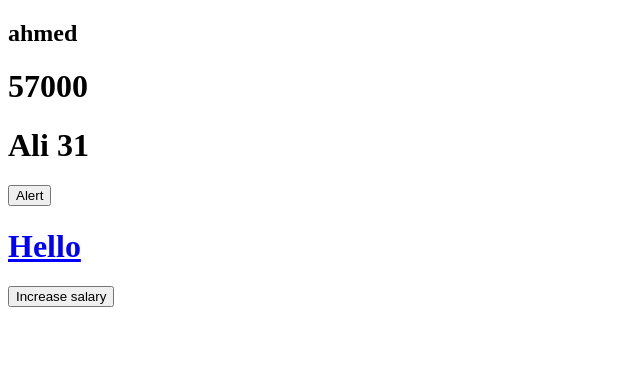
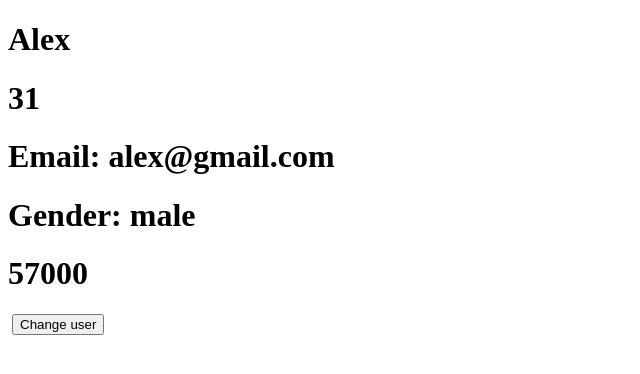
Before and after one commit to Ahmed13061988/Vue-training-, a plain HTML site: page index.html in a window 1280 px wide. Shown: the whole page, without its empty margins (0-640 px from the left). Drawn offline with nearby package versions, Linux system fonts and the light colour scheme.

Commit message:
addind async function to fetch

```diff
--- a/app.js
+++ b/app.js
@@ -1,26 +1,25 @@
 new Vue({
     el: '#app',
     data: {
-        name : "ahmed",
+        name : "Alex",
         age: 31,
+        email: "alex@gmail.com",
+        gender: "male",
+        picture: "",
         salary: 57000,
         classes: ['blue', 'underline']
     },
     methods: {
-      sayMyName(){
-          return this.name
-      },
+     async changeUser(){
+       const res = await fetch('https://randomuser.me/api')
+       const { results } = await res.json()
 
-      sayMySalary(){
-        return this.salary
-      },
-
-      putYourName(name){
-          return name + " "+this.age
-      },
-
-      sayHi(message){
-        return alert(message)
-      }
+       this.name = results[0].name.first
+       this.email = results[0].email
+       this.gender = results[0].gender
+       this.age = results[0].age
+       this.salary = 55000;
+       this.picture = results[0].picture.large
+     }
     }
 })
--- a/index.html
+++ b/index.html
@@ -18,12 +18,13 @@
 </head>
 <body>
     <div id ='app'>
-      <h2>{{sayMyName()}}</h2>
-      <h1>{{sayMySalary()}}</h1>
-      <h1>{{putYourName("Ali")}}</h1>
-      <button v-on:click="sayHi('Ali')">Alert</button>
-      <h1 v-bind:class = "classes">Hello</h1>
-      <button v-on:click="salary++">Increase salary</button>
+      <h1>{{name}}</h1>
+      <h1>{{age}}</h1>
+      <h1>Email: {{email}}</h1>
+      <h1>Gender: {{gender}}</h1>
+      <h1>{{salary}}</h1>
+       <img  v-bind:src = "picture" />
+      <button v-on:click="changeUser()">Change user</button>
     </div>
 
     <script src = 'app.js'></script>
```
